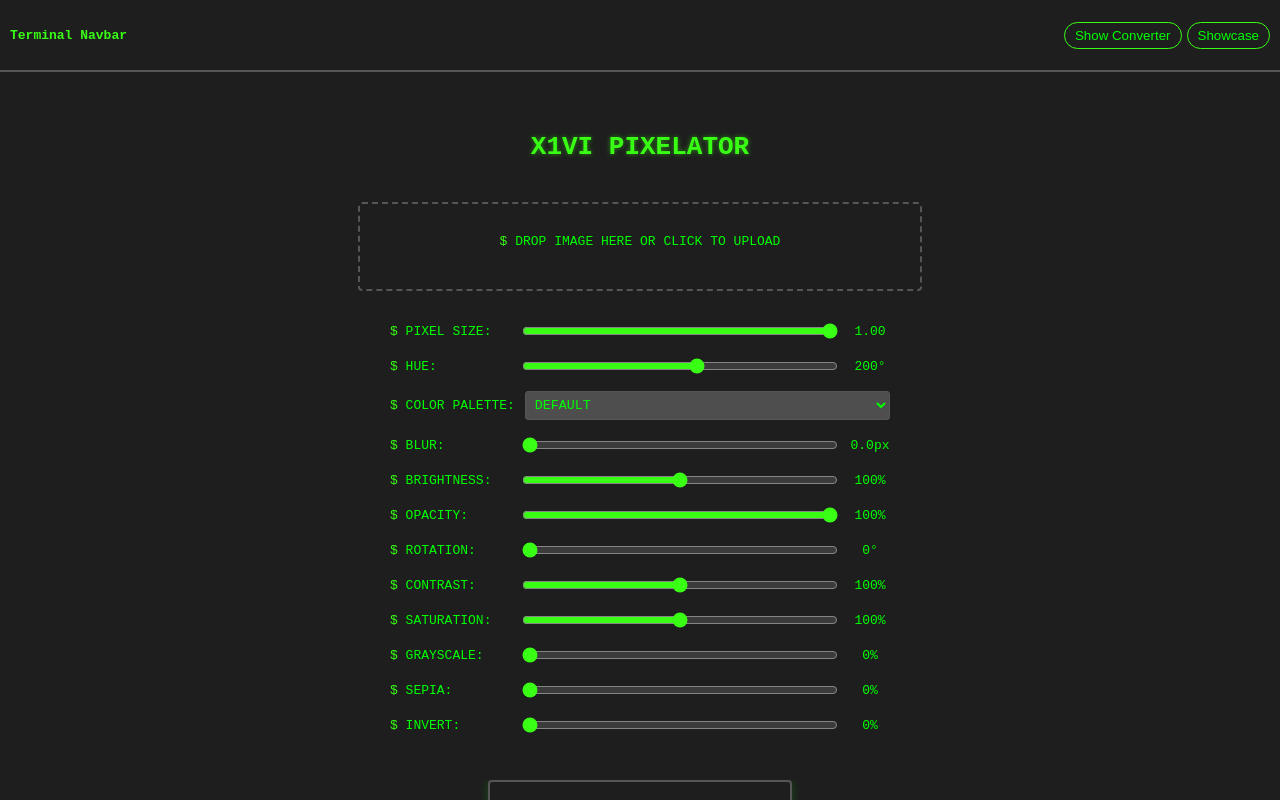
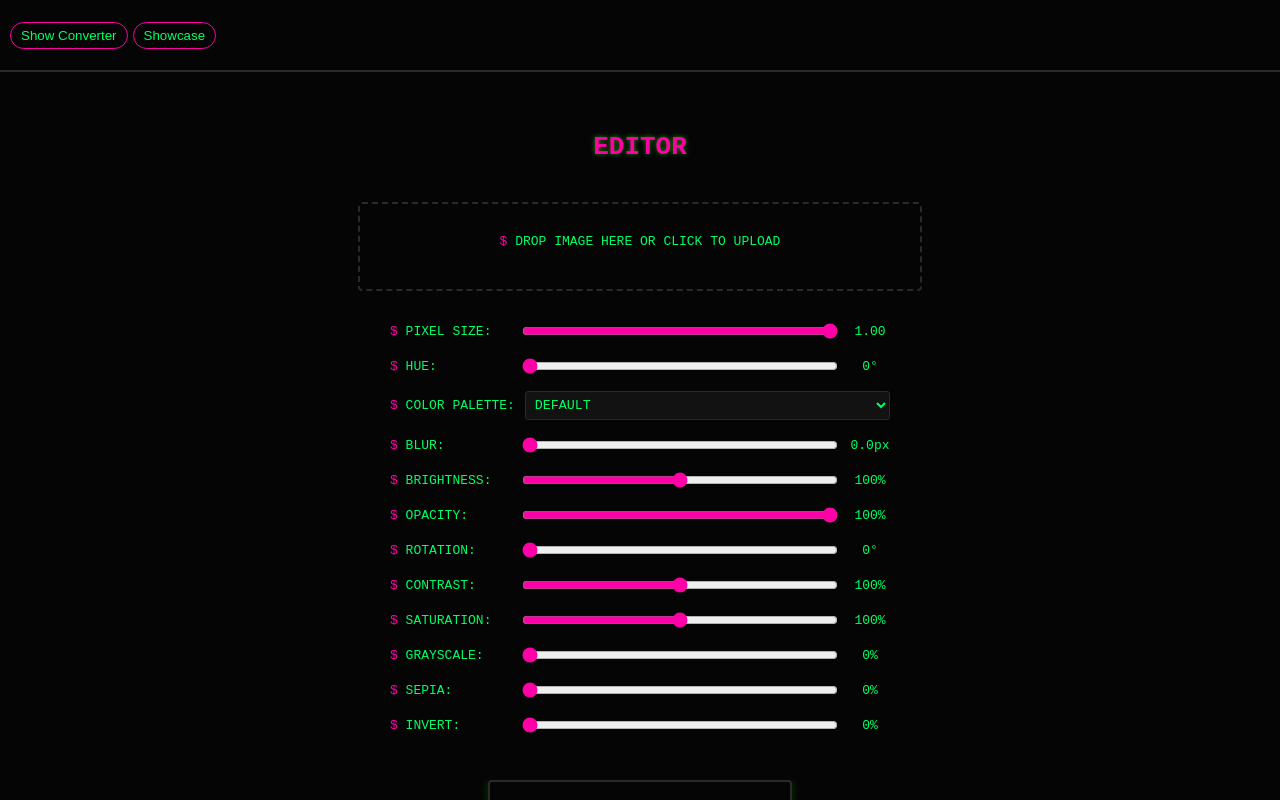
Before and after one commit to X1Vi/pixelArtConverter, a React (Vite) app: page / in a window 1280 px wide. Built offline with nearby package versions, Linux system fonts and the light colour scheme.

Commit message:
fixed typos and added analytics tag

```diff
--- a/index.html
+++ b/index.html
@@ -1,6 +1,20 @@
-<!doctype html>
+<!DOCTYPE html>
 <html lang="en">
   <head>
+    <!-- Google tag (gtag.js) -->
+    <script
+      async
+      src="https://www.googletagmanager.com/gtag/js?id=G-9VMZFY8SDZ"
+    ></script>
+    <script>
+      window.dataLayer = window.dataLayer || [];
+      function gtag() {
+        dataLayer.push(arguments);
+      }
+      gtag("js", new Date());
+
+      gtag("config", "G-9VMZFY8SDZ");
+    </script>
     <meta charset="UTF-8" />
     <link rel="icon" type="image/svg+xml" href="/vite.svg" />
     <meta name="viewport" content="width=device-width, initial-scale=1.0" />
--- a/src/App.jsx
+++ b/src/App.jsx
@@ -18,9 +18,6 @@ const TerminalNavbar = ({ setActiveComponent }) => {
 
       }}
     >
-      <span style={{ color: terminalTheme.accent, fontWeight: "bold", fontFamily:'monospace' }}>
-        Terminal Navbar
-      </span>
       <div>
         <button
           style={{
--- a/src/components/Converter.jsx
+++ b/src/components/Converter.jsx
@@ -19,7 +19,7 @@ function Converter() {
     const [grayscale, setGrayscale] = useState(0);
     const [sepia, setSepia] = useState(0);
     const [invert, setInvert] = useState(0);
-    const [hue, setHue] = useState(200);
+    const [hue, setHue] = useState(0);
 
     useEffect(() => {
         if (image) {
@@ -140,7 +140,7 @@ function Converter() {
                 color: terminalTheme.accent,
                 textShadow: '0 0 5px rgba(57, 255, 20, 0.5)',
                 margin: '20px 0'
-            }}>X1VI PIXELATOR</h1>
+            }}>EDITOR</h1>
 
             <div style={{
                 border: `2px dashed ${dragActive ? terminalTheme.accent : terminalTheme.border}`,
@@ -489,7 +489,7 @@ function Converter() {
                     transition: 'all 0.3s ease'
                 }}
             >
-                $ DOWNLOAD PIXELATED IMAGE
+                $ DOWNLOAD  IMAGE
             </button>
 
             <div style={{
--- a/src/functions/theme.js
+++ b/src/functions/theme.js
@@ -1,9 +1,30 @@
+// export const terminalTheme = {
+//         background: '#1E1E1E',
+//         text: '#00FF00',
+//         accent: '#39FF14',
+//         secondary: '#4E4E4E',
+//         border: '#565656',
+//         success: '#2ECC71',
+//         warning: '#FF6B6B'
+// };
+
+// export const terminalTheme = {
+//         background: '#0D0D0D', // Deep black
+//         text: '#00FF00', // Neon green
+//         accent: '#FF007F', // Neon pink
+//         secondary: '#1A1A1A', // Dark gray
+//         border: '#333333', // Soft border
+//         success: '#00E676', // Bright green
+//         warning: '#FF3D00' // Intense red-orange
+// };
+
+
 export const terminalTheme = {
-        background: '#1E1E1E',
-        text: '#00FF00',
-        accent: '#39FF14',
-        secondary: '#4E4E4E',
-        border: '#565656',
-        success: '#2ECC71',
-        warning: '#FF6B6B'
+        background: '#050505', // Deepest black for high contrast
+        text: '#00FF66', // Bright green, slightly softer for readability
+        accent: '#FF00A6', // More vivid neon pink
+        secondary: '#121212', // Softer dark gray for depth
+        border: '#2A2A2A', // Smooth soft gray border
+        success: '#00D484', // Calibrated neon green, softer on eyes
+        warning: '#FF4500'  // Fiery orange for urgency
 };
```
